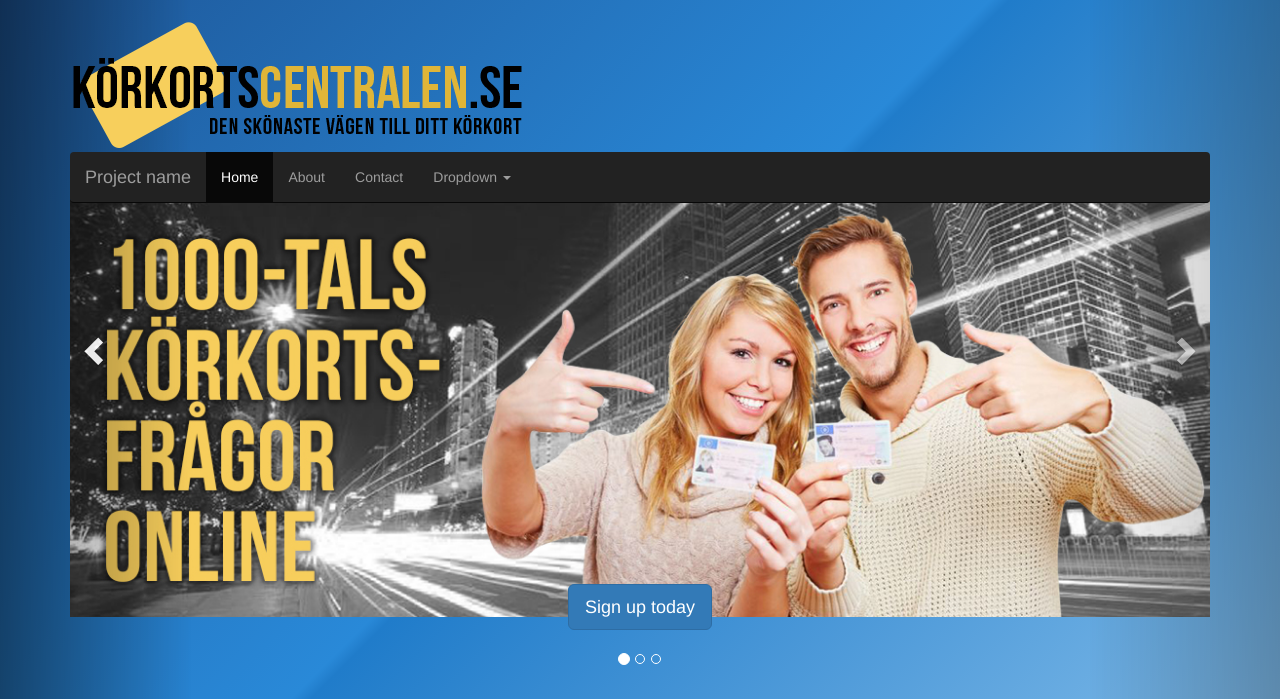
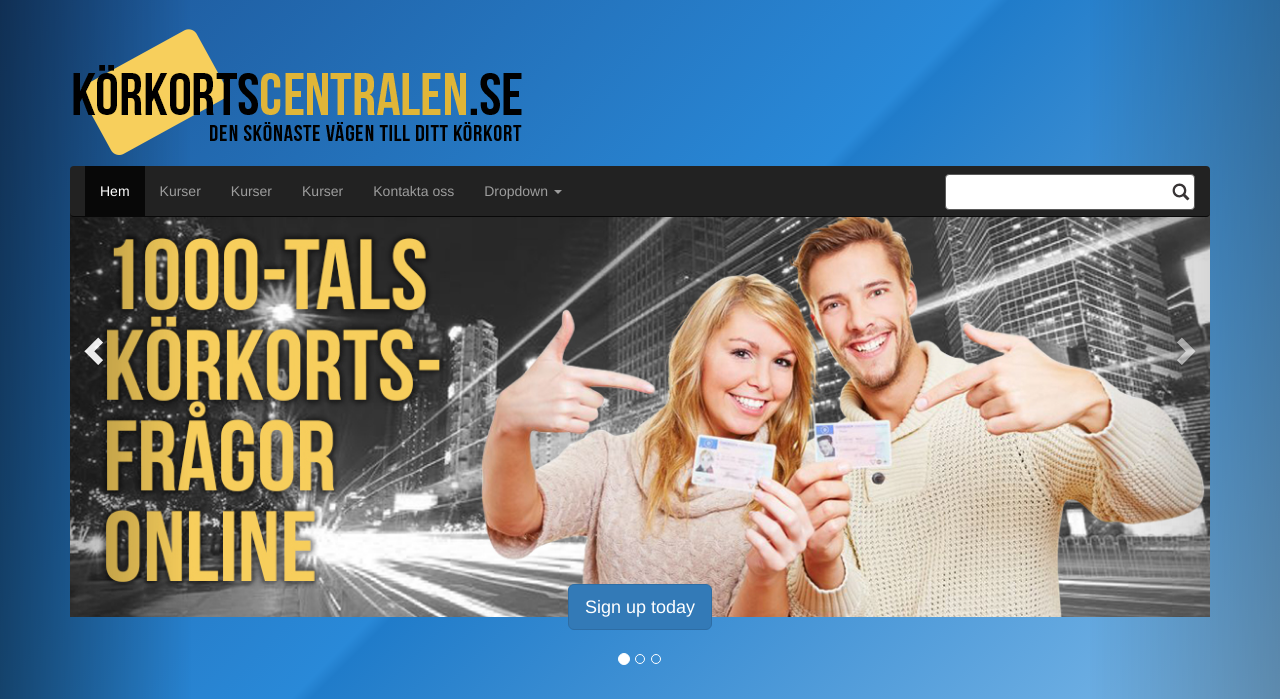
Before and after one commit to Ferdinand1945/korkort, a PHP site: page / in a window 1280 px wide. Shown: the top 699 px of the page. Run offline with PHP 8.4, Linux system fonts and the light colour scheme; some libraries are stand-ins or nearby versions.

Commit message:
getting some

```diff
--- a/css/style.css
+++ b/css/style.css
@@ -130,12 +130,27 @@ body {
 }
 
 .header-container {
-    background: transparent linear-gradient(135deg, #1E5799 0%, #2989D8 50%, #207CCA 51%, #7DB9E8 100%) repeat scroll 0% 0%;
+  background: transparent linear-gradient(135deg, #1E5799 0%, #2989D8 50%, #207CCA 51%, #7DB9E8 100%) repeat scroll 0% 0%;
 }
 .banner {
-margin-top: 200px;
+  margin-top: 200px;
 }
 
 .banner img {
-width: 100%;
+  width: 100%;
 }
+.search {
+  float: right;
+  border-radius: 4px;
+  border: 1px solid;
+  margin-top: -42px;
+  width: 250px;
+  padding: 7px;
+  background-image: url('/images/search.svg');
+  background-repeat: no-repeat;
+  background-position: right;
+}
+.logo {
+
+padding: 7px 0;
+}
--- a/index.php
+++ b/index.html
@@ -1,6 +1,3 @@
-<?php
-
-?>
 <!DOCTYPE html>
 <html lang="en">
   <head>
@@ -32,13 +29,12 @@
 
       <!-- Custom styles for this template -->
       <link href="carousel.css" rel="stylesheet">
+
     </head>
     <!-- NAVBAR
 ================================================== -->
     <body>
-
-      <div class="navbar-wrapper">
-
+   <div class="navbar-wrapper">
         <div class="container">
            <div class="logo">
             <img src="images/Korkort_logo4.png">
@@ -53,13 +49,14 @@
                   <span class="icon-bar"></span>
                   <span class="icon-bar"></span>
                 </button>
-                <a class="navbar-brand" href="#">Project name</a>
               </div>
               <div id="navbar" class="navbar-collapse collapse">
                 <ul class="nav navbar-nav">
-                  <li class="active"><a href="#">Home</a></li>
-                  <li><a href="#about">About</a></li>
-                  <li><a href="#contact">Contact</a></li>
+                  <li class="active"><a href="#">Hem</a></li>
+                  <li><a href="#about">Kurser</a></li>
+                  <li><a href="#about">Kurser</a></li>
+                  <li><a href="#about">Kurser</a></li>
+                  <li><a href="#contact">Kontakta oss</a></li>
                   <li class="dropdown">
                     <a href="#" class="dropdown-toggle" data-toggle="dropdown" role="button" aria-haspopup="true" aria-expanded="false">Dropdown <span class="caret"></span></a>
                     <ul class="dropdown-menu">
@@ -74,13 +71,12 @@
                   </li>
                 </ul>
               </div>
+              <input type="text" class="search">
             </div>
           </nav>
 
         </div>
       </div>
-
-
       <!-- Carousel
 ================================================== -->
       <div id="myCarousel" class="carousel slide header-container" data-ride="carousel">
```
Also changed, not shown: main-menu.html (added, +43 -0 lines), images/search.svg (added), main-menu.js (added).
